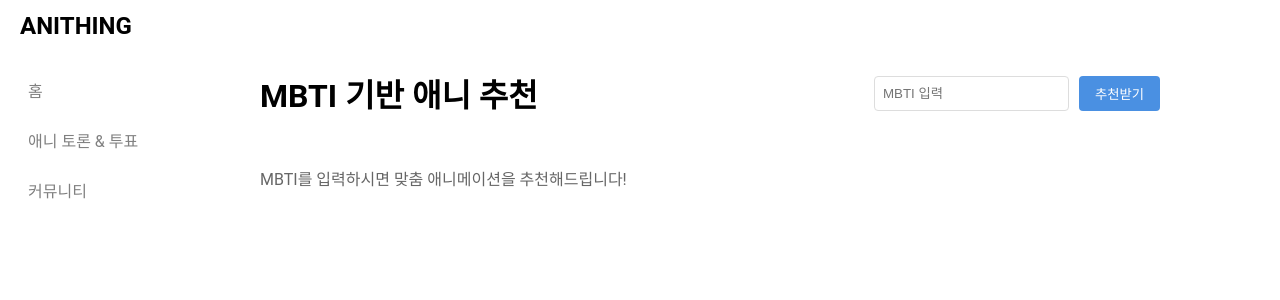
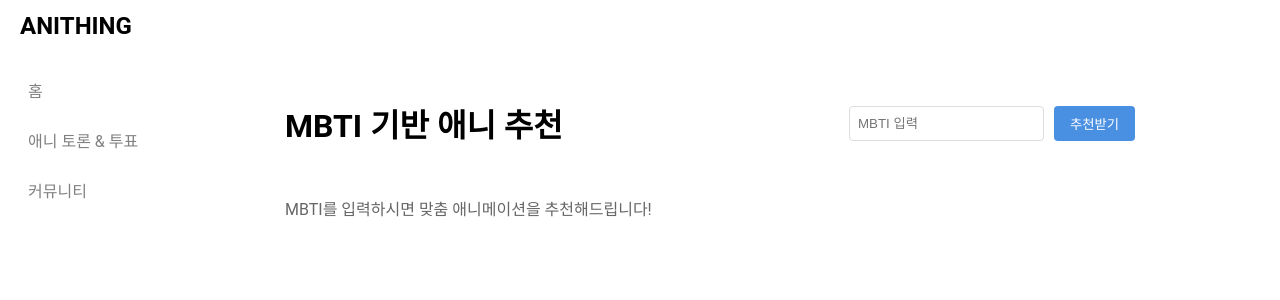
Before and after one commit to kimywann/ani-thing, a React (Vite) app: page / in a window 1280 px wide. Shown: the top 300 px of the page. Built offline with nearby package versions, Linux system fonts and the light colour scheme.

Commit message:
refactor: feat: 레이아웃 기본 구조 수정
- 사이드바와 메인 컨텐츠 영역 분리
- flex 레이아웃을 사용한 전체 페이지 구조 설정

```diff
--- a/src/layout/Layout.tsx
+++ b/src/layout/Layout.tsx
@@ -1,5 +1,17 @@
 import Header from '../components/common/Header';
 import SideBar from '../components/common/SideBar';
+import styled from 'styled-components';
+
+const LayoutContainer = styled.div`
+  display: flex;
+  min-height: 100vh;
+`;
+
+const MainContent = styled.main`
+  flex: 1;
+  margin-left: 240px; // 사이드바 너비만큼
+  margin-top: 20px; // 헤더 높이만큼
+`;
 
 interface LayoutProps {
   children: React.ReactNode;
@@ -7,11 +19,11 @@ interface LayoutProps {
 
 const Layout = ({ children }: LayoutProps) => {
   return (
-    <>
+    <LayoutContainer>
       <Header />
-      <main>{children}</main>
       <SideBar />
-    </>
+      <MainContent>{children}</MainContent>
+    </LayoutContainer>
   );
 };
 
--- a/src/pages/Home.tsx
+++ b/src/pages/Home.tsx
@@ -2,13 +2,12 @@ import styled from 'styled-components';
 import AnimeList from '@/components/home/AnimeList';
 
 const HomeContainer = styled.div`
-  min-height: 100vh;
-  padding-top: 10px; // 상단 여백을 줄임
+  padding: 20px;
 `;
 
 const ContentWrapper = styled.div`
-  margin-left: 240px; // 사이드바 너비만큼 여백
-  padding: 0 20px;
+  max-width: 950px;
+  margin: 0 auto;
 `;
 
 const Home = () => {
```
